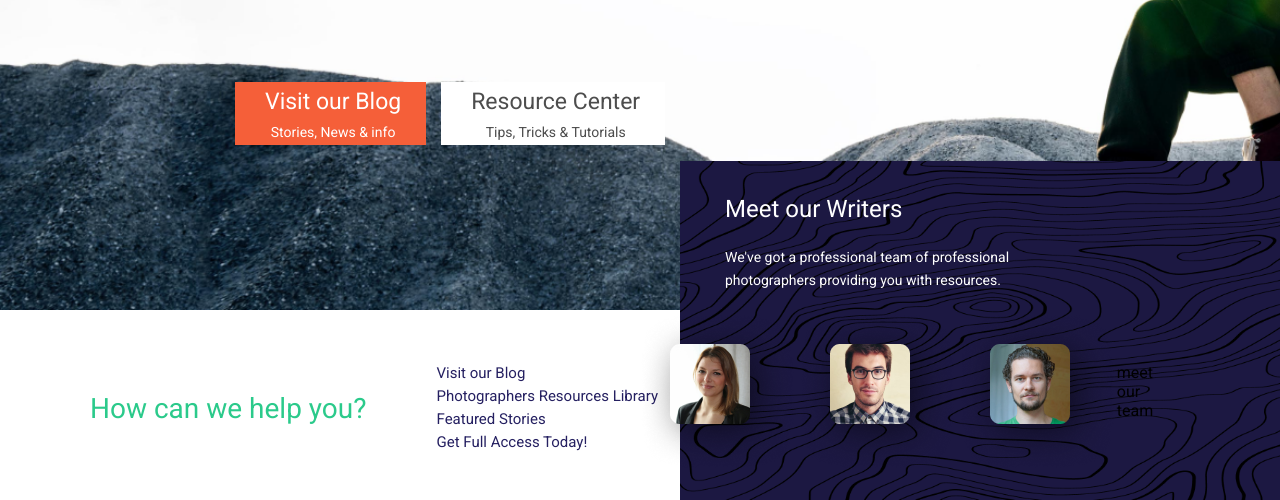
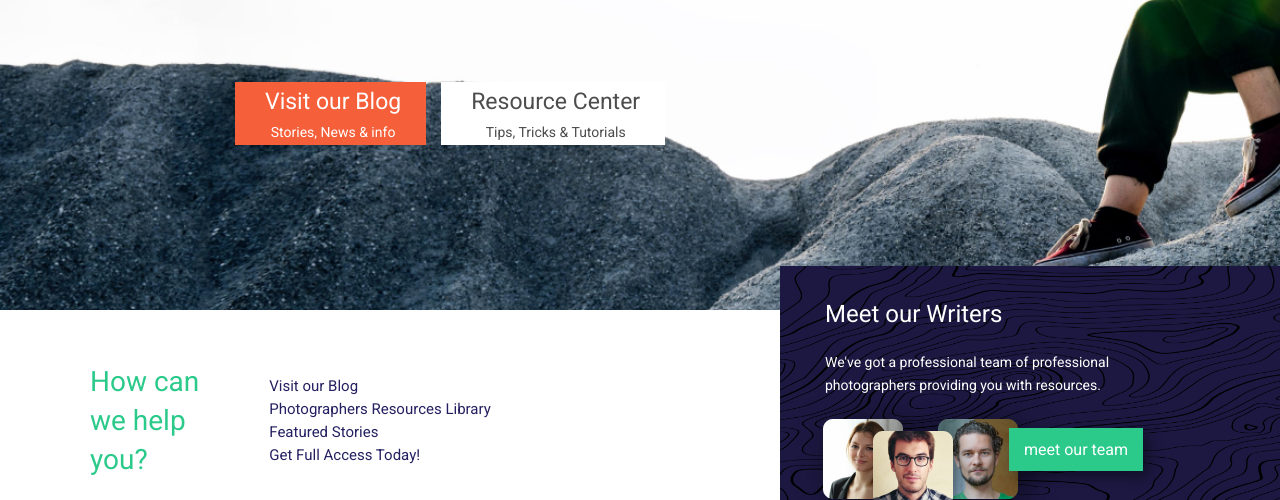
Before and after one commit to rax1mjon/Resource, a plain HTML site: page index.html in a window 1280 px wide. Shown: the part 452-952 px from the top of the page. Drawn offline with Linux system fonts and the light colour scheme.

Commit message:
asida plus

```diff
--- a/index.html
+++ b/index.html
@@ -84,7 +84,7 @@
     <aside class="help">
       <div class="container">
         <div class="help--body">
-          <h2 class="help--body__title">How can we help you?</h2>
+          <h2 class="help--body__title">How can <br> we help <br> you?</h2>
           <p class="help--body__text">
             Visit our Blog <br>
             Photographers Resources Library<br>
--- a/scss/style.scss
+++ b/scss/style.scss
@@ -33,6 +33,8 @@ $bg--b8: #b8bdc9;
 $bg--f0: #f0f0f0;
 $bg--f1: #f1f1f1;
 $bg--f1a: #ffffff1a;
+$bg--006: #00000066;
+// box-shadow: 6px 6px 13px 0px ;
 
 // ***** header start *****
 
@@ -209,6 +211,11 @@ header {
   padding: 52px 0 56px;
   &--body {
     @include mix.flex(row, center, flex-start, 70px);
+    max-width: 630px;
+    @media (max-width: 415px) {
+    @include mix.flex(column, center, center, 70px);
+
+    }
     &__title {
       @include mix.text($bg--2b, 28px, 400, 39px, left);
     }
@@ -220,9 +227,15 @@ header {
     position: absolute;
     right: 0;
     bottom: 0;
-    padding: 37px 215px 39px 45px;
-    width: 600px;
+    padding: 37px 109px 39px 45px;
+    max-width: 500px;
     @include mix.back;
+    @media (max-width: 485px) {
+      padding: 40px;
+    }
+    @media (max-width: 415px) {
+      display: none;
+    }
     &__title {
       @include mix.text($bg--white, 24px, 400, 23px, left);
       margin-bottom: 25px;
@@ -232,14 +245,32 @@ header {
       margin-bottom: 19px;
     }
     &__bottom {
-      @include mix.flex(row,center,center,0);
+      position: relative;
+      @include mix.flex(row, center, center, 0);
+      height: 80px;
     }
     &__image {
-      position: relative;
+      position: absolute;
+      top: -30px;
       z-index: 1;
-
-
-          }
+      left: -35px;
+      &:nth-child(2) {
+        left: 15px;
+        top: -18px;
+        z-index: 2;
+      }
+      &:nth-child(3) {
+        left: 80px;
+        z-index: 1;
+      }
+    }
+    &__link {
+      top: 12px;
+      left: 184px;
+      @include mix.btn($bg--2b, 12px 15px);
+      color: $bg--white;
+      box-shadow: 6px 6px 13px 0px $bg--006;
+    }
   }
 }
 
```
Also changed, not shown: css/style.css, css/style.min.css.
